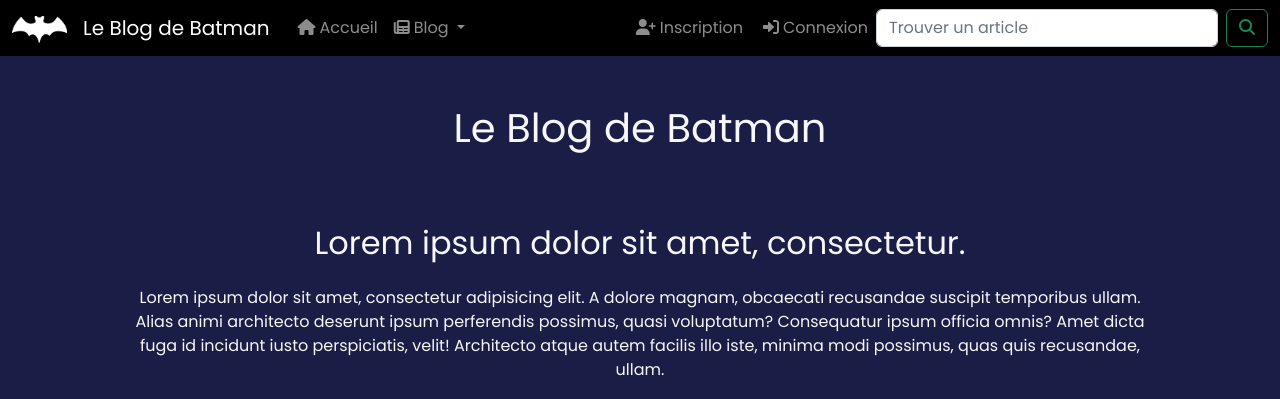
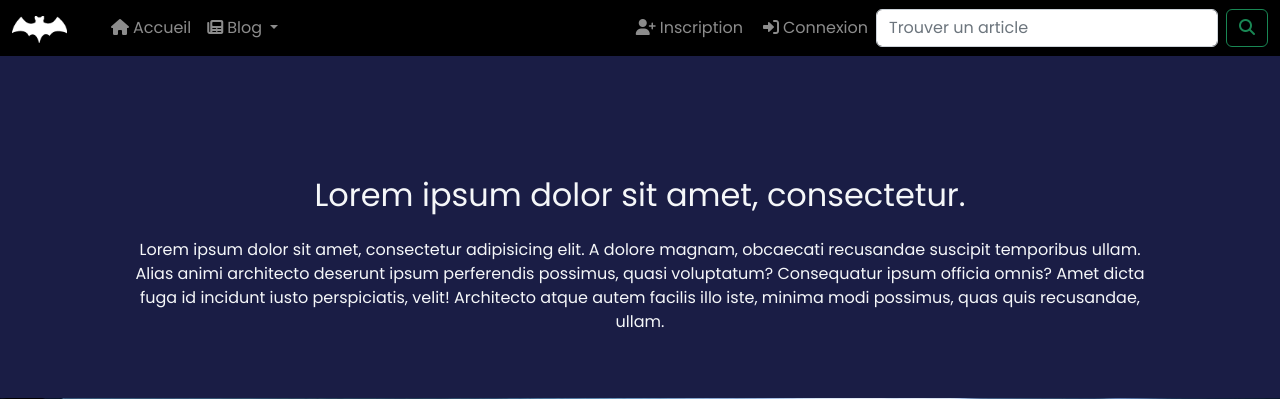
Before and after one commit to MichelCHT/leblogdebatman, a Symfony app: template templates/main/home.html.twig in a window 1280 px wide. Shown: the top 399 px of the page. Run offline with Twig, Linux system fonts and the light colour scheme; the template is opened without the code that fills it, so the values that code supplies are empty; some libraries are stand-ins or nearby versions.

Commit message:
Ajout parametre nom du site

```diff
--- a/templates/base.html.twig
+++ b/templates/base.html.twig
@@ -7,7 +7,7 @@
     <meta name="viewport" content="width=device-width, initial-scale=1.0">
     <meta http-equiv="X-UA-Compatible" content="ie=edge">
     {# Affichage du titre de la page venant de la vue, suivi du nom du site collé à côté #}
-    <title>{% block title %}{% endblock %} - Le Blog de Batman</title>
+    <title>{% block title %}{% endblock %} - {{ site_name }}</title>
     {# Inclusion Font-Awesome #}
     <link rel="stylesheet" href="https://cdnjs.cloudflare.com/ajax/libs/font-awesome/6.2.1/css/all.min.css">
     {# Inclusion CSS Bootstrap #}
--- a/templates/main/home.html.twig
+++ b/templates/main/home.html.twig
@@ -12,7 +12,7 @@
 
         {# Titre h1 de la page #}
         <div class="row">
-            <h1 class="col-12 text-center my-5">Le Blog de Batman</h1>
+            <h1 class="col-12 text-center my-5">{{ site_name }}</h1>
         </div>
 
         <div class="row">
--- a/templates/partials/_main_navbar.html.twig
+++ b/templates/partials/_main_navbar.html.twig
@@ -4,7 +4,7 @@
 
         {# Logo et titre du site #}
         <a class="navbar-brand" href="{{ path('main_home') }}">
-            <img class="img-fluid main-navbar-logo" src="{{ asset('images/embleme-batman.png') }}" alt="">Le Blog de Batman
+            <img class="img-fluid main-navbar-logo" src="{{ asset('images/embleme-batman.png') }}" alt="">{{ site_name }}
         </a>
 
         {# Bouton burger #}
```
Also changed, not shown: 2 other files.
